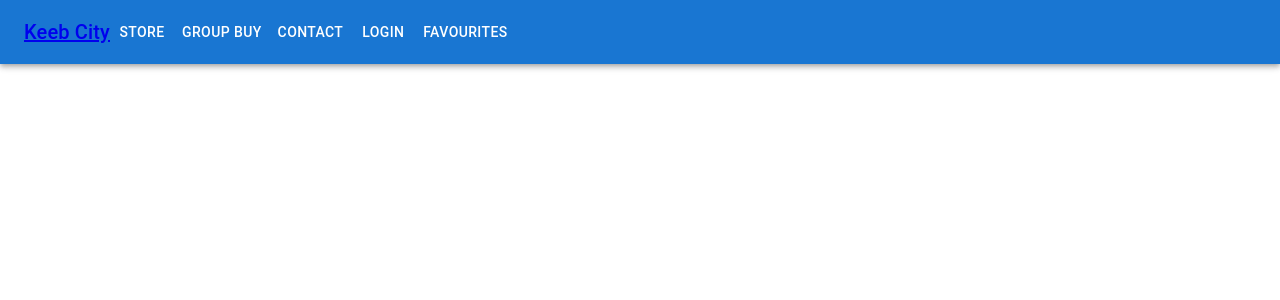
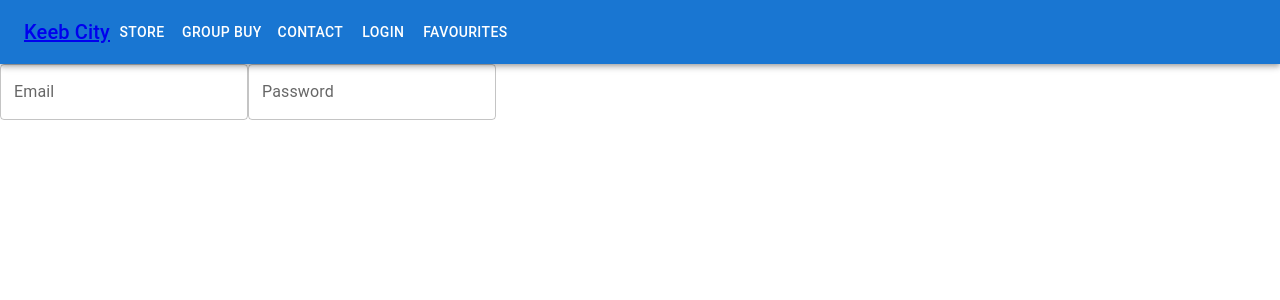
Before and after one commit to ChetanTakyar/Keyboard-Store, a React (Create React App) app in the folder online-store/: page /login in a window 1280 px wide. Shown: the top 300 px of the page. Built offline with nearby package versions, Linux system fonts and the light colour scheme.

Commit message:
added basic code for login frontend

```diff
--- a/online-store/src/App.js
+++ b/online-store/src/App.js
@@ -1,19 +1,13 @@
-import React, { Component } from "react";
-import { BrowserRouter as Router, Routes, Route } from "react-router-dom";
+import React, { Component } from 'react';
+import { Route, BrowserRouter as Router, Routes } from 'react-router-dom';
 
-import "./App.css";
+import './App.css';
 
 // Components
-import Navbar from "./components/Navbar";
+import Navbar from './components/Navbar';
 
 // Pages
-import {
-  Contact,
-  GroupBuy,
-  Home,
-  Store
-} from "./pages"
-
+import { Contact, GroupBuy, Home, Login, Store } from './pages';
 
 class App extends Component {
   render() {
@@ -22,15 +16,29 @@ class App extends Component {
         <div className="App">
           <Navbar />
           <Routes>
-            <Route path="/" element={<Home />} />
-            <Route path="/store" element={<Store />} />
-            <Route path="/group-buy" element={<GroupBuy />} />
-            <Route path="/contact" element={<Contact />} />
+            <Route
+              path="/"
+              element={<Home />}
+            />
+            <Route
+              path="/store"
+              element={<Store />}
+            />
+            <Route
+              path="/group-buy"
+              element={<GroupBuy />}
+            />
+            <Route
+              path="/contact"
+              element={<Contact />}
+            />
+            <Route
+              path="/login"
+              element={<Login />}
+            />
           </Routes>
         </div>
       </Router>
-
-
     );
   }
 }
--- /dev/null
+++ b/online-store/src/pages/Login.js
@@ -0,0 +1,19 @@
+import { TextField } from '@mui/material';
+import React, { Component } from 'react';
+
+export default class Login extends Component {
+  render() {
+    return (
+      <div>
+        <TextField
+          id="email-login"
+          label="Email"
+          variant="outlined"></TextField>
+        <TextField
+          id="password-login"
+          label="Password"
+          variant="outlined"></TextField>
+      </div>
+    );
+  }
+}
--- a/online-store/src/pages/index.js
+++ b/online-store/src/pages/index.js
@@ -1,13 +1,9 @@
 // Pages Import
-import Contact from "./Contact";
-import GroupBuy  from "./GroupBuy";
-import Home from "./Home";
-import Store  from "./Store";
+import Contact from './Contact';
+import GroupBuy from './GroupBuy';
+import Home from './Home';
+import Login from './Login';
+import Store from './Store';
 
 // Pages Export
-export {
-  Contact,
-  GroupBuy,
-  Home,
-  Store
-}
+export { Contact, GroupBuy, Home, Login, Store };
```
Also changed, not shown: online-store/src/components/Navbar.js (line endings or trailing spaces).
